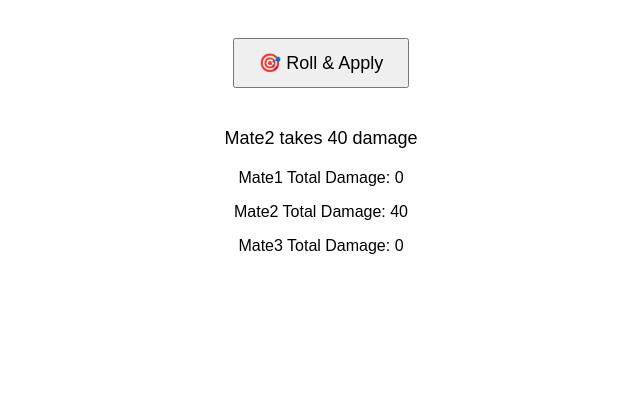
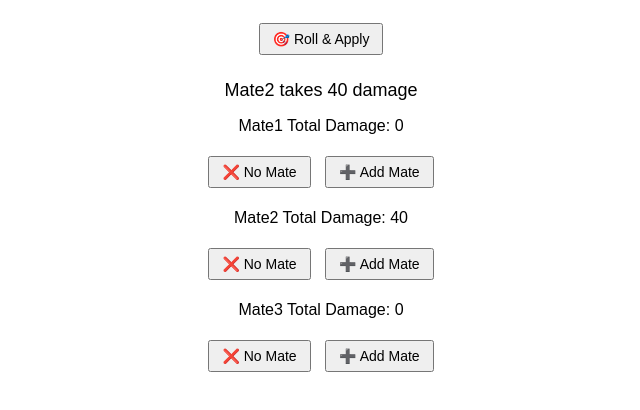
Before and after one commit to ericcapo/test, a plain HTML site: page index.html in a window 1280 px wide. Both pictures are taken after a click on the button "🎯 Roll & Apply". Shown: the part 80-490 px from the top of the page, without its empty margins (319-959 px from the left). Drawn offline with Linux system fonts and the light colour scheme.

Commit message:
Update index.html

```diff
--- a/index.html
+++ b/index.html
@@ -9,17 +9,16 @@
       margin-top: 40px;
     }
     button {
-      padding: 12px 24px;
-      margin: 20px;
-      font-size: 18px;
+      padding: 6px 12px;
+      margin: 5px;
+      font-size: 14px;
     }
     #result {
       font-size: 18px;
       margin-top: 20px;
     }
-    #totals {
-      font-size: 16px;
-      margin-top: 20px;
+    .mate-line {
+      margin: 10px 0;
     }
   </style>
 </head>
@@ -30,21 +29,44 @@
   <div id="result">No damage yet</div>
 
   <div id="totals">
-    <p>Mate1 Total Damage: <span id="d1">0</span></p>
-    <p>Mate2 Total Damage: <span id="d2">0</span></p>
-    <p>Mate3 Total Damage: <span id="d3">0</span></p>
+    <div class="mate-line" id="line1">
+      <p>Mate1 Total Damage: <span id="d1">0</span></p>
+      <button onclick="resetMate('Mate1')">❌ No Mate</button>
+      <button onclick="addMate('Mate1')">➕ Add Mate</button>
+    </div>
+    <div class="mate-line" id="line2">
+      <p>Mate2 Total Damage: <span id="d2">0</span></p>
+      <button onclick="resetMate('Mate2')">❌ No Mate</button>
+      <button onclick="addMate('Mate2')">➕ Add Mate</button>
+    </div>
+    <div class="mate-line" id="line3">
+      <p>Mate3 Total Damage: <span id="d3">0</span></p>
+      <button onclick="resetMate('Mate3')">❌ No Mate</button>
+      <button onclick="addMate('Mate3')">➕ Add Mate</button>
+    </div>
   </div>
 
   <script>
-    const targets = ["Mate1", "Mate2", "Mate3"];
     const damageTotals = {
       "Mate1": 0,
       "Mate2": 0,
       "Mate3": 0
     };
 
+    const activeMates = {
+      "Mate1": true,
+      "Mate2": true,
+      "Mate3": true
+    };
+
     function rollAndApply() {
-      const target = targets[Math.floor(Math.random() * targets.length)];
+      const activeTargets = Object.keys(activeMates).filter(m => activeMates[m]);
+      if (activeTargets.length === 0) {
+        document.getElementById("result").textContent = "No active mates!";
+        return;
+      }
+
+      const target = activeTargets[Math.floor(Math.random() * activeTargets.length)];
       const damage = (Math.floor(Math.random() * 6) + 1) * 10; // 10 to 60
       damageTotals[target] += damage;
 
@@ -54,6 +76,23 @@
       document.getElementById("d2").textContent = damageTotals["Mate2"];
       document.getElementById("d3").textContent = damageTotals["Mate3"];
     }
+
+    function resetMate(name) {
+      damageTotals[name] = 0;
+      activeMates[name] = false;
+      updateDisplay();
+    }
+
+    function addMate(name) {
+      activeMates[name] = true;
+      updateDisplay();
+    }
+
+    function updateDisplay() {
+      document.getElementById("d1").textContent = activeMates["Mate1"] ? damageTotals["Mate1"] : "Out";
+      document.getElementById("d2").textContent = activeMates["Mate2"] ? damageTotals["Mate2"] : "Out";
+      document.getElementById("d3").textContent = activeMates["Mate3"] ? damageTotals["Mate3"] : "Out";
+    }
   </script>
 </body>
 </html>
```
